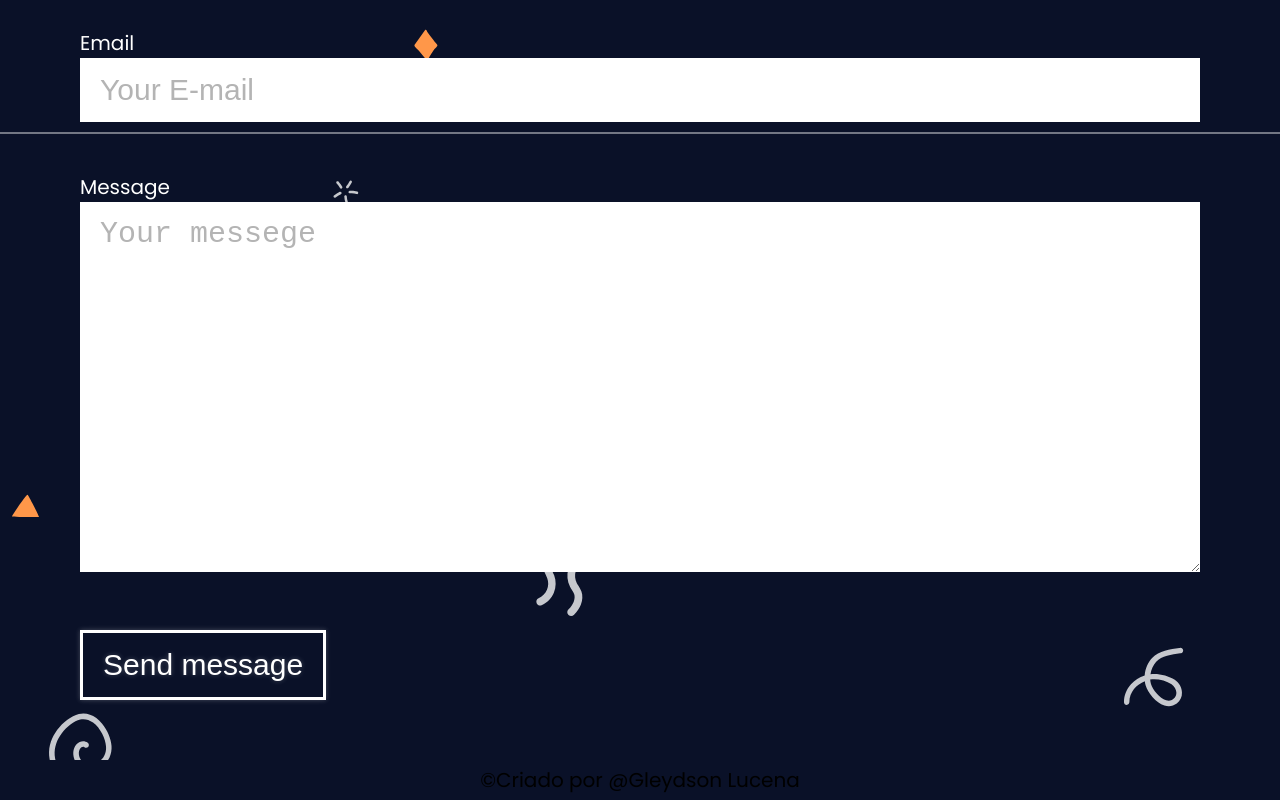
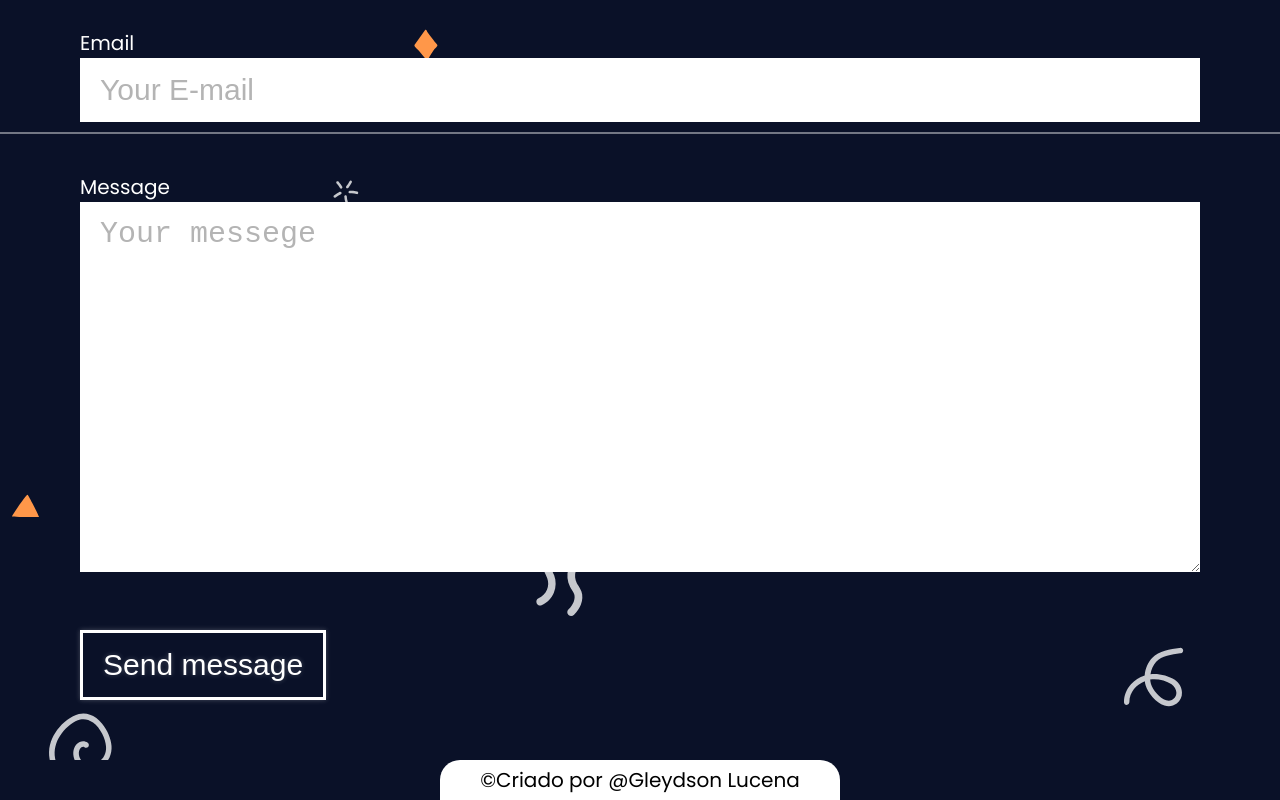
Before and after one commit to GleydsonLucena/simple_landing_page, a plain HTML site: page index.html in a window 1280 px wide. Shown: the part 5706-6506 px from the top of the page. Drawn offline with Linux system fonts and the light colour scheme.

Commit message:
Update contact.css

```diff
--- a/assets/css/contact.css
+++ b/assets/css/contact.css
@@ -112,6 +112,6 @@ body .full-width {
     margin: 0 auto;
     padding: 0.5rem;
     border-radius: 2rem 2rem 0 0;
-    background: ;
+    background: #fff;
 
 }
```
